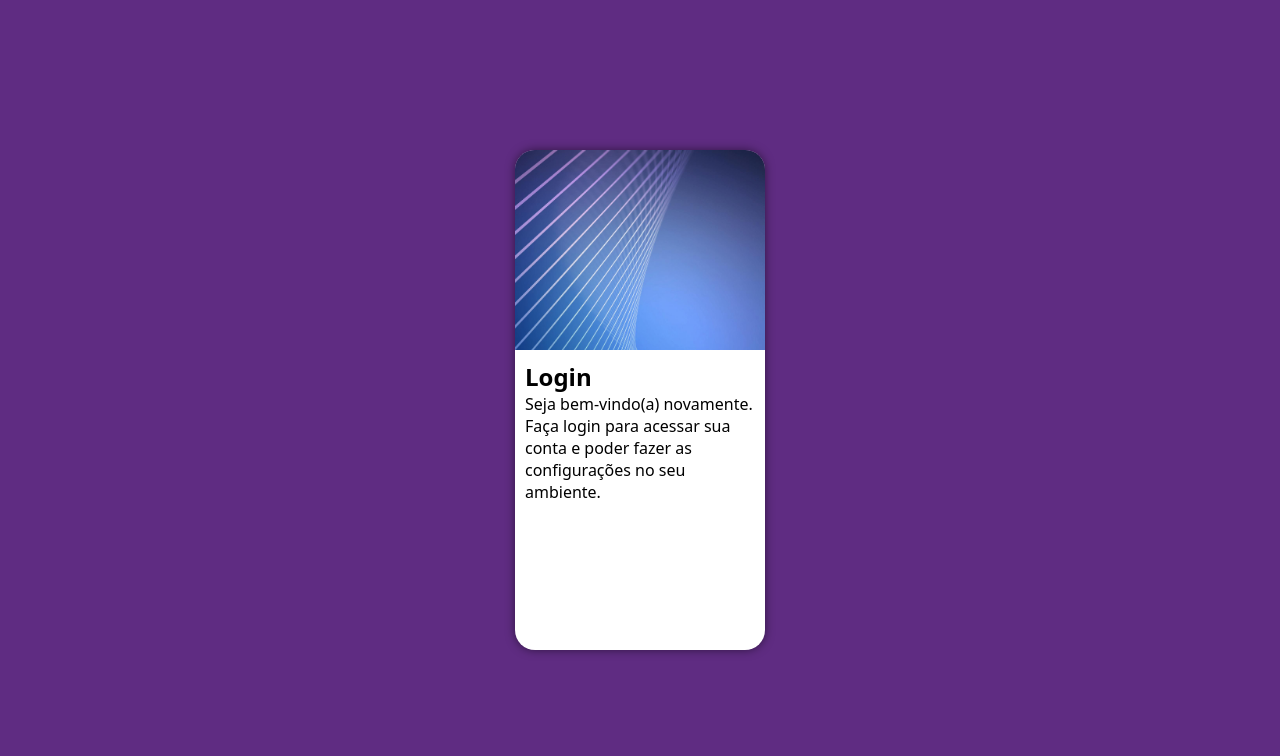
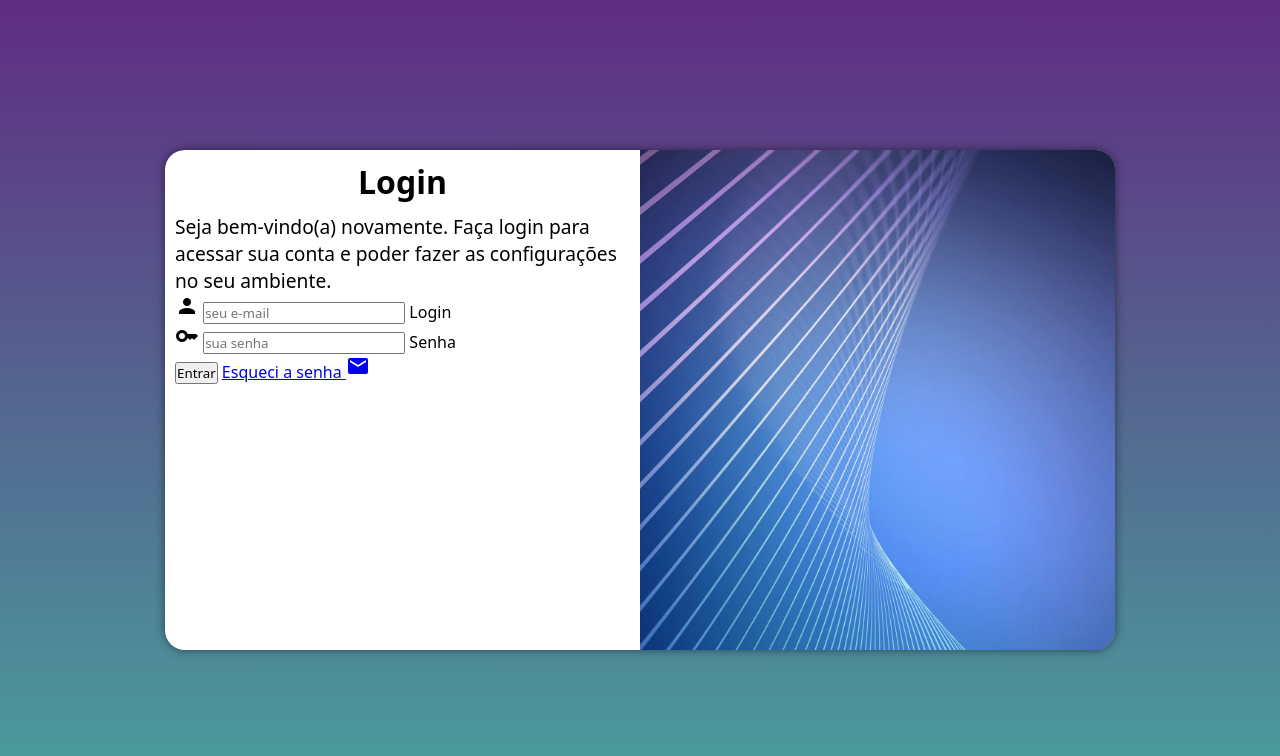
Before and after one commit to Kameira/projeto-login, a plain HTML site: page index.html in a window 1280 px wide. Drawn offline with Linux system fonts and the light colour scheme.

Commit message:
adicionei o formulário

```diff
--- /dev/null
+++ b/estilos/media-query.css
@@ -0,0 +1,54 @@
+@charset "UTF-8";
+
+@media screen and (min-width: 768px) and (max-width: 992px) {
+    body {
+        background-image: linear-gradient(to top, #49a09d, #5f2c82);
+    }
+
+    #login {
+        width: 80vw;
+    }
+
+    #login > #imagem {
+        float: left;
+        width: 30%;
+        height: 100%;
+    }
+
+    #login > #formulario {
+        float: right;
+        width: 70%;
+    }
+
+}
+
+@media screen and (min-width: 992px) {
+    body {
+            background-image: linear-gradient(to top, #49a09d, #5f2c82);
+        }
+
+    #login {
+        width: 950px;
+    }
+
+    #login > #imagem {
+        float: right;
+        width: 50%;
+        height: 100%;
+    }
+
+    #login > #formulario {
+        float: left;
+        width: 50%;
+        height: 100%
+    }
+
+        #formulario > h1 {
+        font-size: 2em;
+    }
+
+        #formulario > p {
+        font-size: 1.2em;
+    }
+
+}
--- a/estilos/style.css
+++ b/estilos/style.css
@@ -35,6 +35,9 @@ main {
     height: 500px;
     border-radius: 20px;
     box-shadow: 0px 0px 10px rgba(0, 0, 0, 0.5);
+
+    transition: width 0.5s, heigth 1s;
+    transition-timing-function: ease;
 }
 
 #login > #imagem {
@@ -48,3 +51,12 @@ main {
     display: block;
     padding: 10px;
 }
+
+#formulario > h1 {
+    text-align: center;
+    margin-bottom: 10px;
+}
+
+#formulario > p {
+    font-size: 0.8em;
+}
--- a/index.html
+++ b/index.html
@@ -5,6 +5,8 @@
     <meta name="viewport" content="width=device-width, initial-scale=1.0">
     <title>Login</title>
     <link rel="stylesheet" href="estilos/style.css">
+    <link rel="stylesheet" href="estilos/media-query.css">
+    <link href="https://fonts.googleapis.com/icon?family=Material+Icons" rel="stylesheet">
 </head>
 <body>
     <main>
@@ -15,7 +17,20 @@
             <div id="formulario">
                 <h1>Login</h1>
                 <p>Seja bem-vindo(a) novamente. Faça login para acessar sua conta e poder fazer as configurações no seu ambiente.</p>
-                <form action="login.js" method="post"></form>
+                <form action="login.js" method="post" autocomplete="on">
+                    <div class="campo">
+                        <i class="material-icons">person</i>
+                        <input type="email" name="login" id="ilogin" placeholder="seu e-mail" autocomplete="email" required maxlength="30">
+                        <label for="ilogin">Login</label>
+                    </div>
+                    <div class="campo">
+                        <i class="material-icons">key</i>
+                        <input type="password" name="senha" id="isenha" placeholder="sua senha" autocomplete="current-password" required minlength="8" maxlength="20">
+                        <label for="isenha">Senha</label>
+                    </div>
+                    <input type="submit" value="Entrar">
+                    <a href="#">Esqueci a senha <i class="material-icons">mail</i></a>
+                </form>
             </div>
         </section>
     </main>
```
